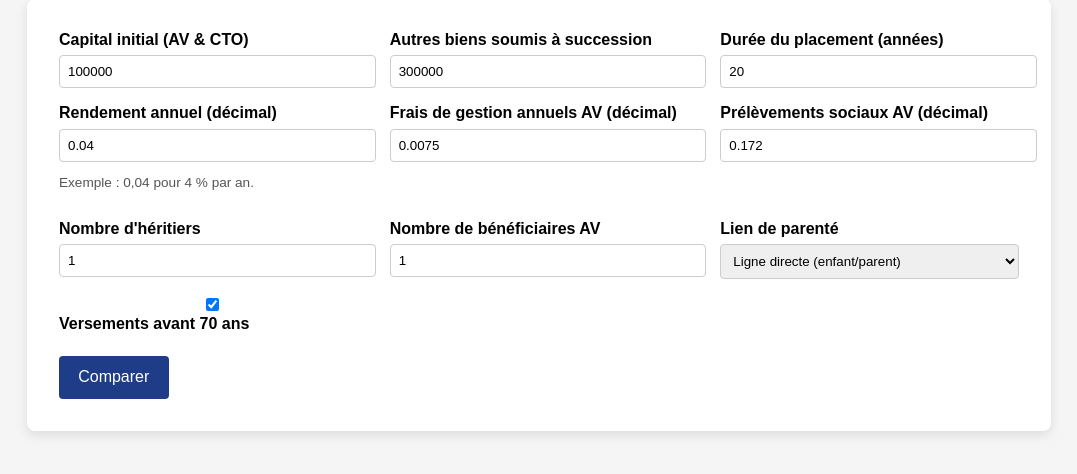
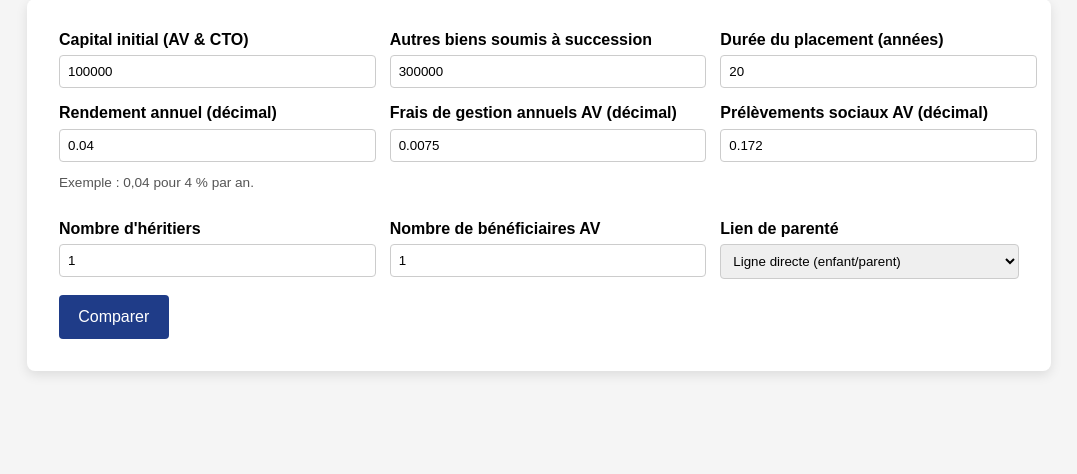
Before and after one commit to GF-boop/CTO_AV_Comp, a Flask app: page / in a window 1280 px wide. Shown: the part 195-669 px from the top of the page, without its empty margins (101-1178 px from the left). Run offline with Flask 3, Linux system fonts and the light colour scheme.

Commit message:
modif versement avant 70 ans

```diff
--- a/templates/index.html
+++ b/templates/index.html
@@ -133,12 +133,6 @@
                 <option value="sans_lien" {% if form_values.get('lien', defaults['lien']) == 'sans_lien' %}selected{% endif %}>Sans lien</option>
             </select>
         </div>
-        <div>
-            <label>
-                <input type="checkbox" id="versements_av_avant70" name="versements_av_avant70" {% if form_values.get('versements_av_avant70', defaults['versements_av_avant70']) in ('on', 'true', True) %}checked{% endif %}>
-                Versements avant 70 ans
-            </label>
-        </div>
         <div class="full-width">
             <button type="submit">Comparer</button>
         </div>
```
